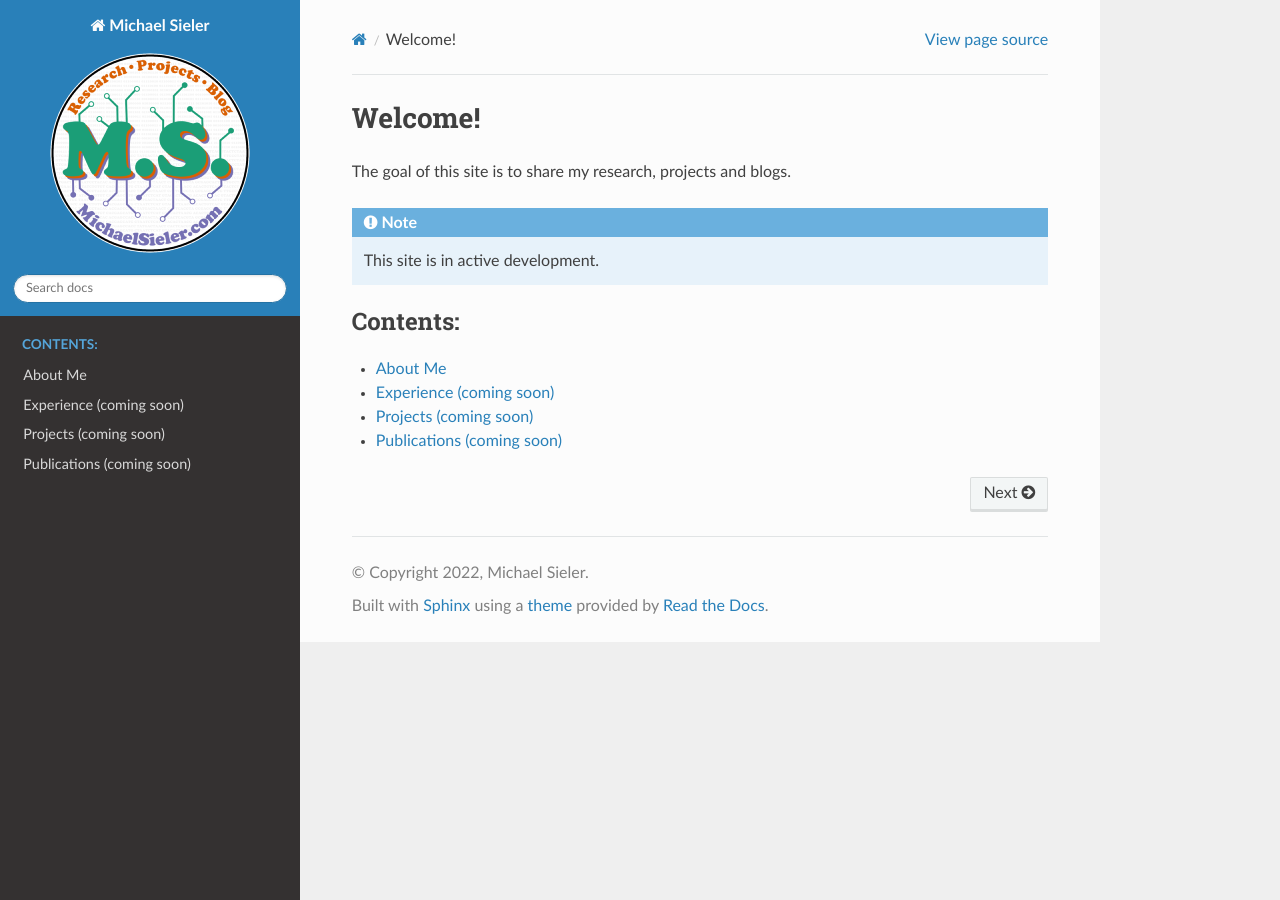
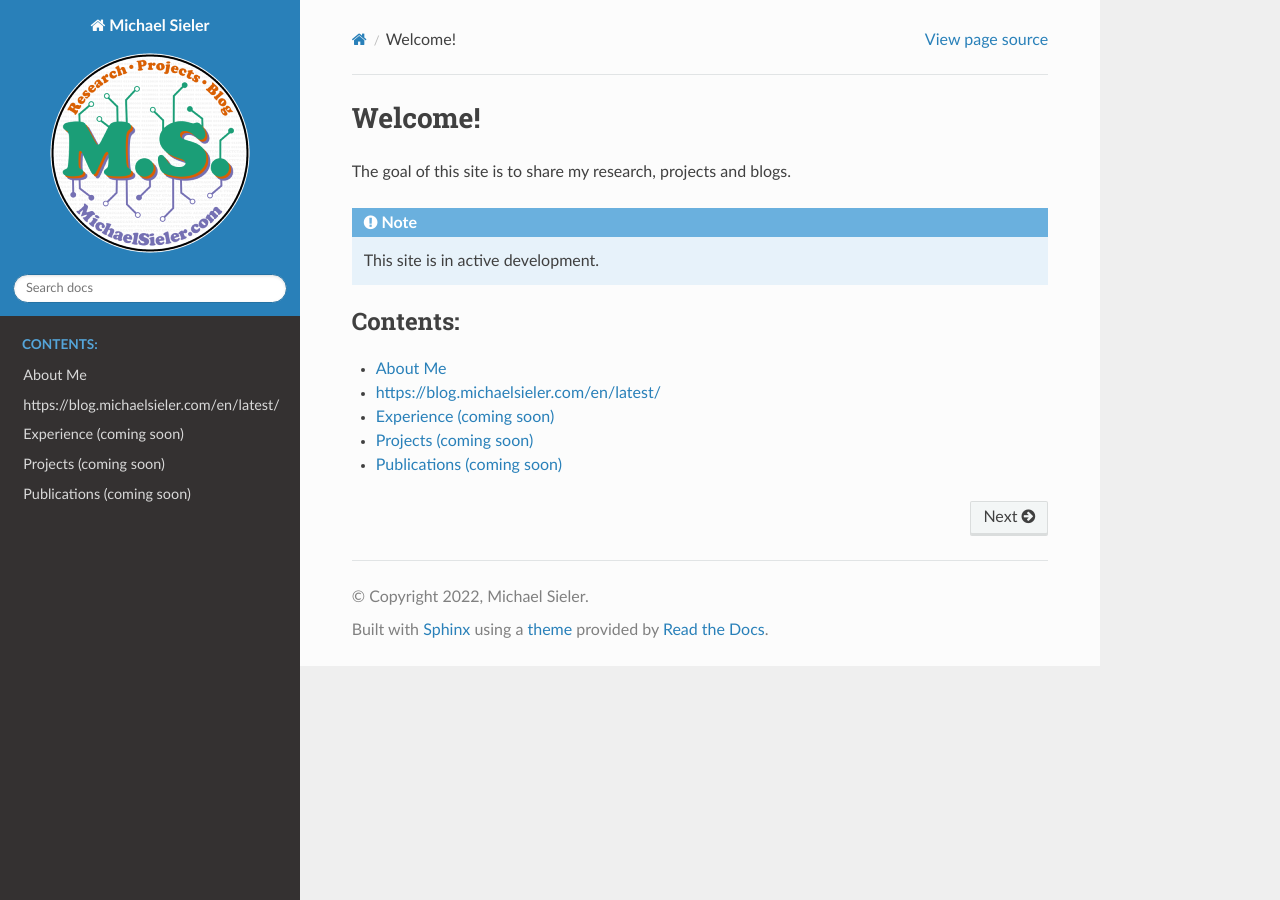
Before and after one commit to sielerjm/michaelsieler, a Sphinx documentation site: the page built from docs/index.rst, in a window 1280 px wide. Built offline with Sphinx 7.4.7 and the Read the Docs theme 2.0.0, drawn with Linux system fonts in a browser that asks for light colours; pages that are not in the unit, such as notebooks, are missing from menus; some of the changed lines change nothing that is shown.

Commit message:
Update index.rst

```diff
--- a/docs/index.rst
+++ b/docs/index.rst
@@ -19,6 +19,7 @@ The goal of this site is to share my research, projects and blogs.
 
    AboutMe
    `Blog <blog.michaelsieler.com>_`
+   https://blog.michaelsieler.com/en/latest/
    Experience/experience
    Projects/projects
    Publications/publications
```
